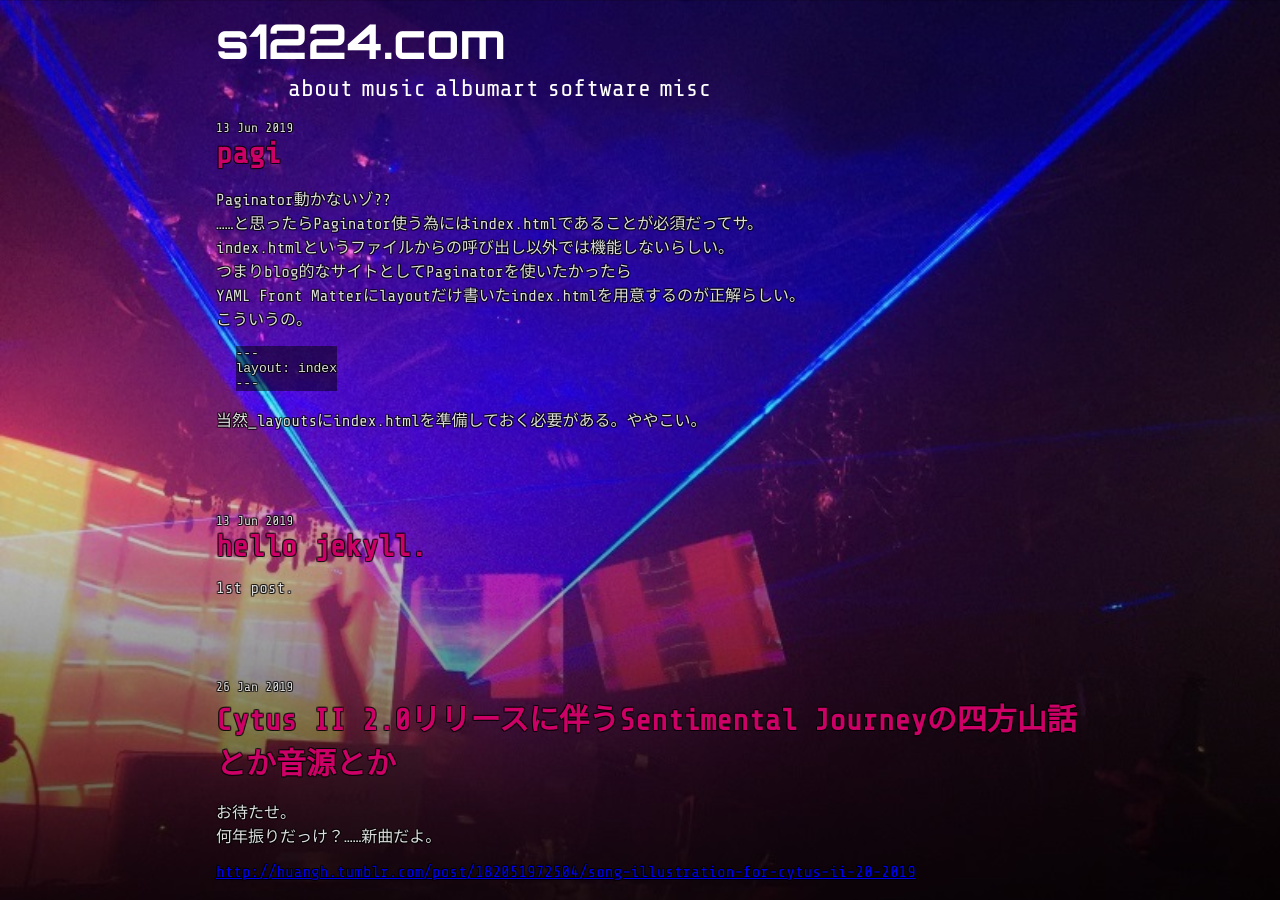
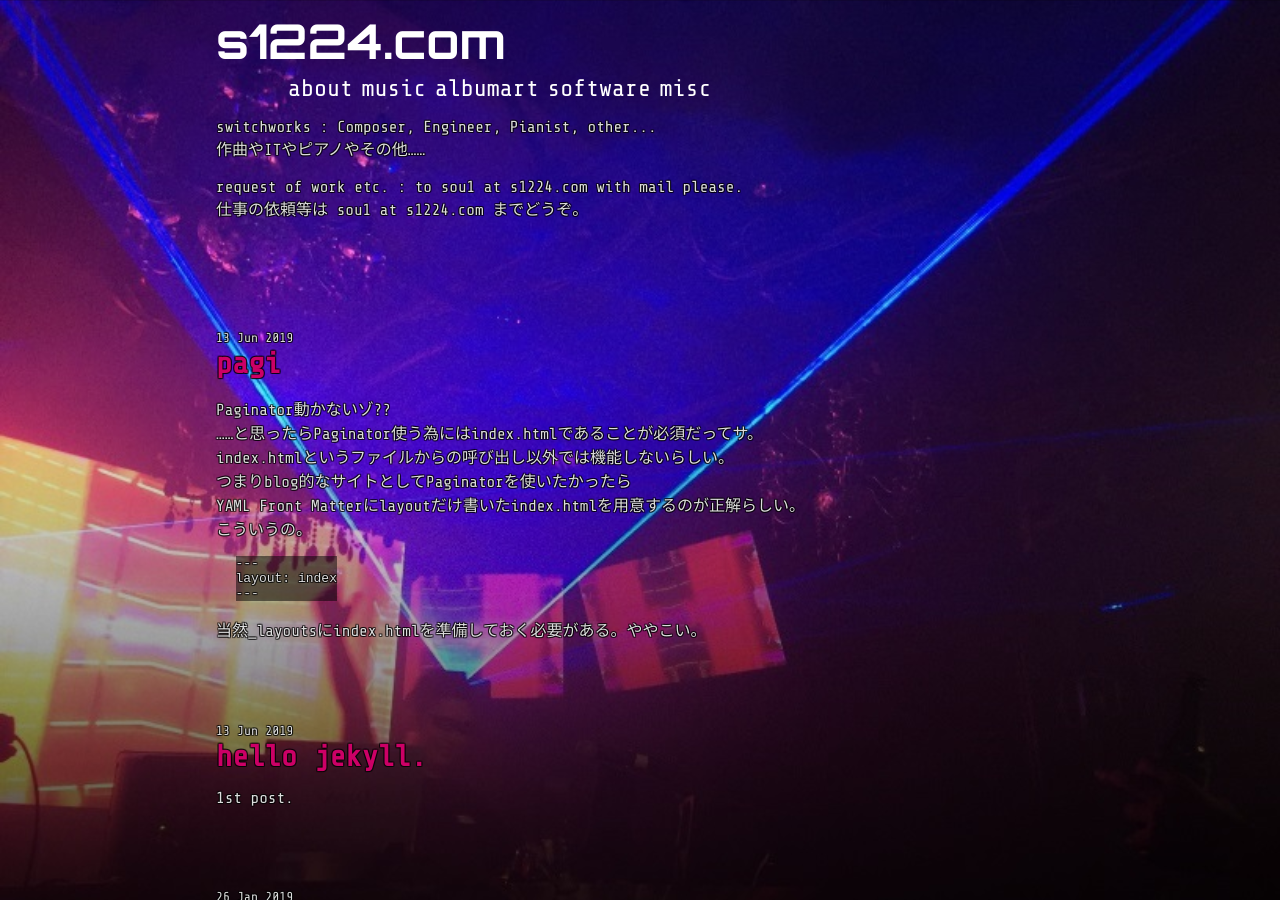
Before and after one commit to switchworks/switchworks.github.io, a Jekyll site: the page built from index.html, in a window 1280 px wide and 900 px high. Built offline with Jekyll 4.4.1, drawn with Linux system fonts in a browser that asks for light colours; the list of posts is cut into pages by our own code.

Commit message:
Update index.html

```diff
--- a/_layouts/index.html
+++ b/_layouts/index.html
@@ -2,6 +2,13 @@
 layout: default
 title: root
 ---
+{% if paginator.previous_page %}
+{% else %}
+switchworks : Composer, Engineer, Pianist, other...<br/>
+作曲やITやピアノやその他……<br/><br/>
+request of work etc. : to sou1 at s1224.com with mail please. <br/>
+仕事の依頼等は sou1 at s1224.com までどうぞ。<br/><br/><br/><br/><br/><br/><br/>
+{% endif %}
 <!-- ページ分割されたpostsに対してループ -->
 {% for post in paginator.posts %}
   <time>{{ post.date | date_to_string }}</time>
```
